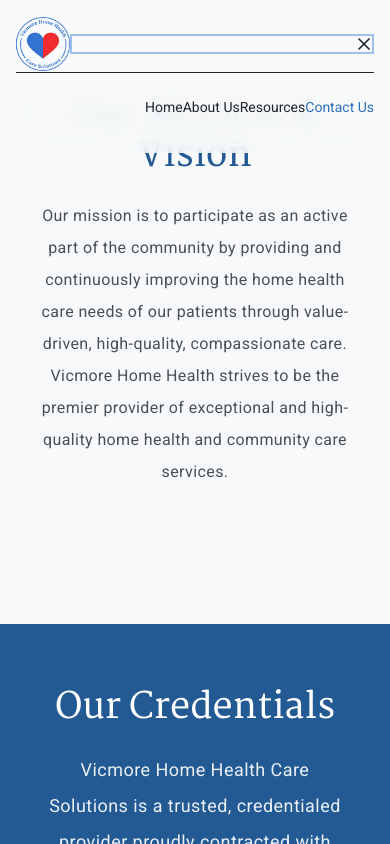
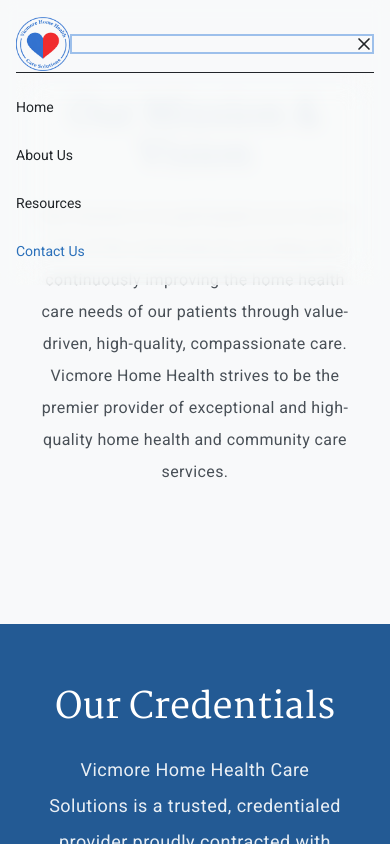
Before and after one commit to VicmoreHHS/VicmoreHHS, a React (Vite) app: page /VicmoreHHS/about-us in a window 390 px wide. Both pictures are taken after a click on the button 222 px from the left and 44 px from the top of the page. Shown: the top 844 px of the page. Built offline with nearby package versions, Linux system fonts and the light colour scheme.

Commit message:
Update navbar

```diff
--- a/src/components/Navbar.jsx
+++ b/src/components/Navbar.jsx
@@ -64,7 +64,7 @@
 
         {/* Mobile Menu Dropdown */}
         {mobileMenuIsOpen && (
-          <div className="md:hidden py-4 space-y-3 backdrop-blur-lg border-t animate-in slide-in-from-top duration-300 border-[#212529] w-full flex justify-end">
+          <div className="md:hidden py-4 space-y-3 backdrop-blur-lg border-t animate-in slide-in-from-top duration-300 border-[#212529]">
             <Link
               to="/"
               className="block text-[#212529] hover:text-[#9DC0EB] text-sm py-2 font-roboto"
```
